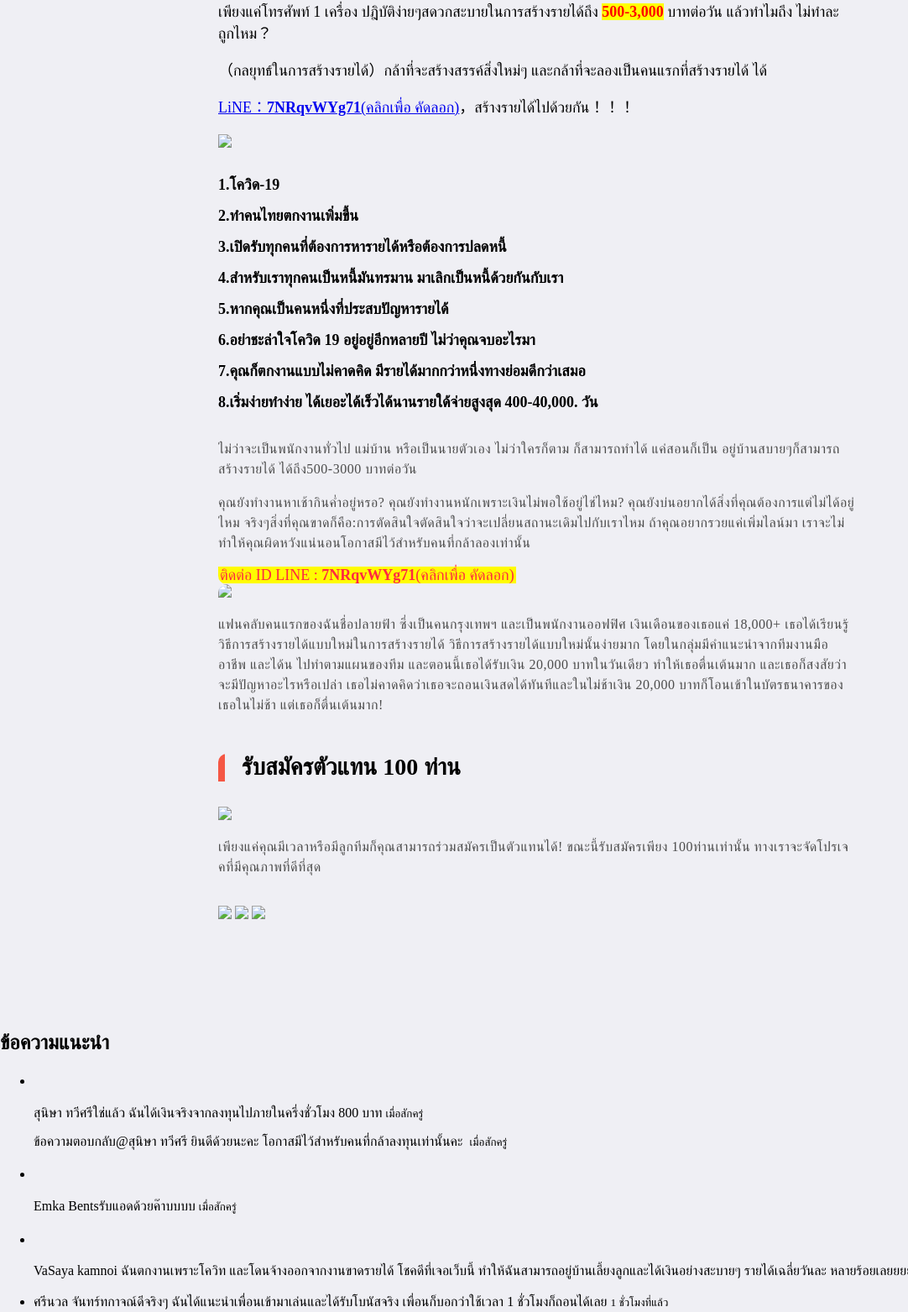
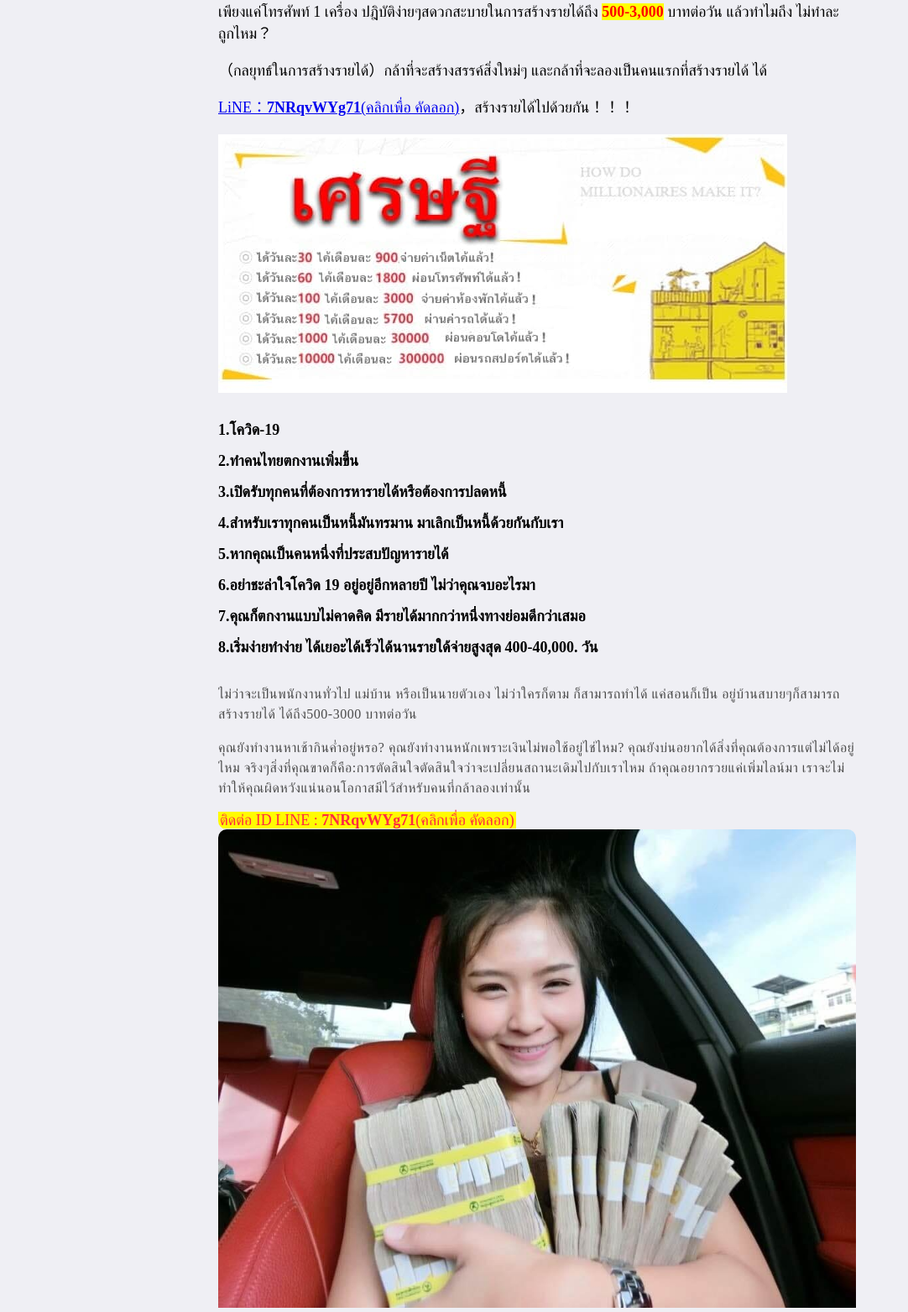
Before and after one commit to bitpix-soft/bitpix-soft.github.io, a plain HTML site: page index.html in a window 1280 px wide. Shown: the part 869-2432 px from the top of the page at 84% size, without its empty margins (0-1082 px from the left). Drawn offline with Linux system fonts and the light colour scheme; a script that the page names is missing.

Commit message:
editing assets

```diff
--- a/index.html
+++ b/index.html
@@ -616,7 +616,7 @@
             <a href="javascript:;" class="focus btn bx_adfly_conversion_btn" data-clipboard-target="#copy">
               <span class="style4">LiNE：<b class="wxnum">7NRqvWYg71</b>(คลิกเพื่อ คัดลอก)</span></a><span class="style4">，สร้างรายได้ไปด้วยกัน！！！<br><br>
             </span>
-            <img src="./test_files/e1b7ef4559c330ccc6e493a9f8e293cd.jpg">
+            <img src="./test_files/e1b7ef4559c330ccc6e493a9f8e293cd.jpeg">
           </div>
           <p><b>
               <font size="4">1.โควิด-19 </font>
@@ -666,7 +666,7 @@
         <div class="item">
           <div class="zq">
             <div class="cover">
-              <img src="./test_files/ea80b1479ca177780ba0f4b6632bc122.jpg">
+              <img src="./test_files/ea80b1479ca177780ba0f4b6632bc122.jpeg">
             </div>
             <p class="style4">แฟนคลับคนแรกของฉันชื่อปลายฟ้า ซึ่งเป็นคนกรุงเทพฯ และเป็นพนักงานออฟฟิศ เงินเดือนของเธอแค่
               18,000+ เธอได้เรียนรู้วิธีการสร้างรายได้แบบใหม่ในการสร้างรายได้ วิธีการสร้างรายได้แบบใหม่นั้นง่ายมาก
@@ -682,7 +682,7 @@
           <div class="zq">
             <h3>รับสมัครตัวแทน 100 ท่าน</h3>
             <div class="cover">
-              <img src="./test_files/b186f95deeeac63e998164e326f77e26.jpg">
+              <img src="./test_files/b186f95deeeac63e998164e326f77e26.jpeg">
             </div>
             <p class="style3">เพียงแค่คุณมีเวลาหรือมีลูกทีมก็คุณสามารถร่วมสมัครเป็นตัวแทนได้! ขณะนี้รับสมัครเพียง
               100ท่านเท่านั้น ทางเราจะจัดโปรเจคที่มีคุณภาพที่ดีที่สุด </p>
@@ -695,9 +695,9 @@
 								<img src="./test_files/1b2fd8dd99f89cc1aedcc13cb4b7f597.png" class="style7 "></a>
           </div>
           <br>
-          <img src="./test_files/073d04fbcb9d9740a1f2d44263b36784.jpg">
-          <img src="./test_files/a0b7e83df7fe640a3d8f8768bc1a2002.jpg">
-          <img src="./test_files/b3.jpg">
+          <img src="./test_files/073d04fbcb9d9740a1f2d44263b36784.jpeg">
+          <img src="./test_files/a0b7e83df7fe640a3d8f8768bc1a2002.jpeg">
+          <img src="./test_files/b3.jpeg">
         </div>
 
 
```
